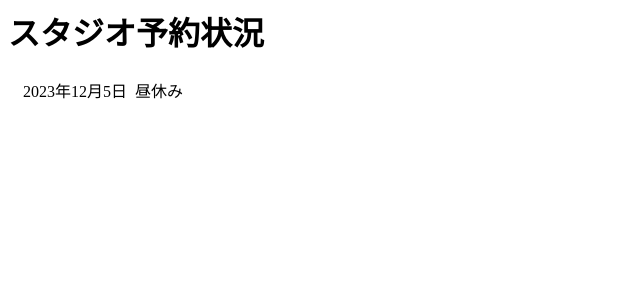
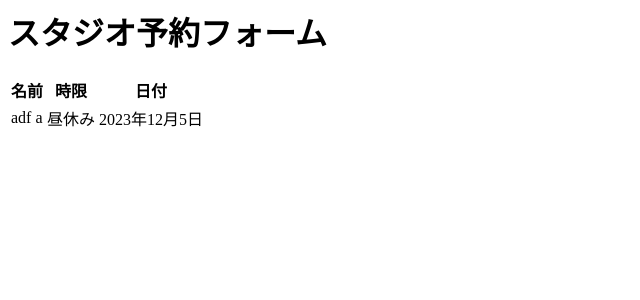
Before and after one commit to sorawww31/fmf2024, a Django app: page / in a window 1280 px wide. Shown: the top 300 px of the page, without its empty margins (0-640 px from the left). Run offline with Django 5.2, Linux system fonts and the light colour scheme; data comes from the database, SQL or seed files in the repository.

Commit message:
モデルの表示（仮）

```diff
--- a/StudioTable/templates/StudioTable/studiotable_list.html
+++ b/StudioTable/templates/StudioTable/studiotable_list.html
@@ -1,14 +1,18 @@
-<h1>スタジオ予約状況</h1>
+<h1>スタジオ予約フォーム</h1>
 <table>
+    <thead>
+        <tr>
+        <th scope="col">名前</th>
+        <th scope="col">時限</th>
+        <th scope="col">日付</th>
+        </tr>
+    </thead>
     <tbody>
     {% for reserve in reserves %}
     <tr>
-        <td>{{ reserve.name}}</td>
-        <td>{{ reserve.part }}</td>
-        <td>{{ reserve.band_or_individual }}</td>
+        <td>{{ reserve.reserve.name }}</td>
+        <td>{{ reserve.period }}</td>
         <td>{{ reserve.date }}</td>
-        <td>{{ reserve.modified }}</td>
-        <td>{{ reserve.period }}</td>
     </tr>
     {% endfor %}
     </tbody>
```
Also changed, not shown: 1 other file.
